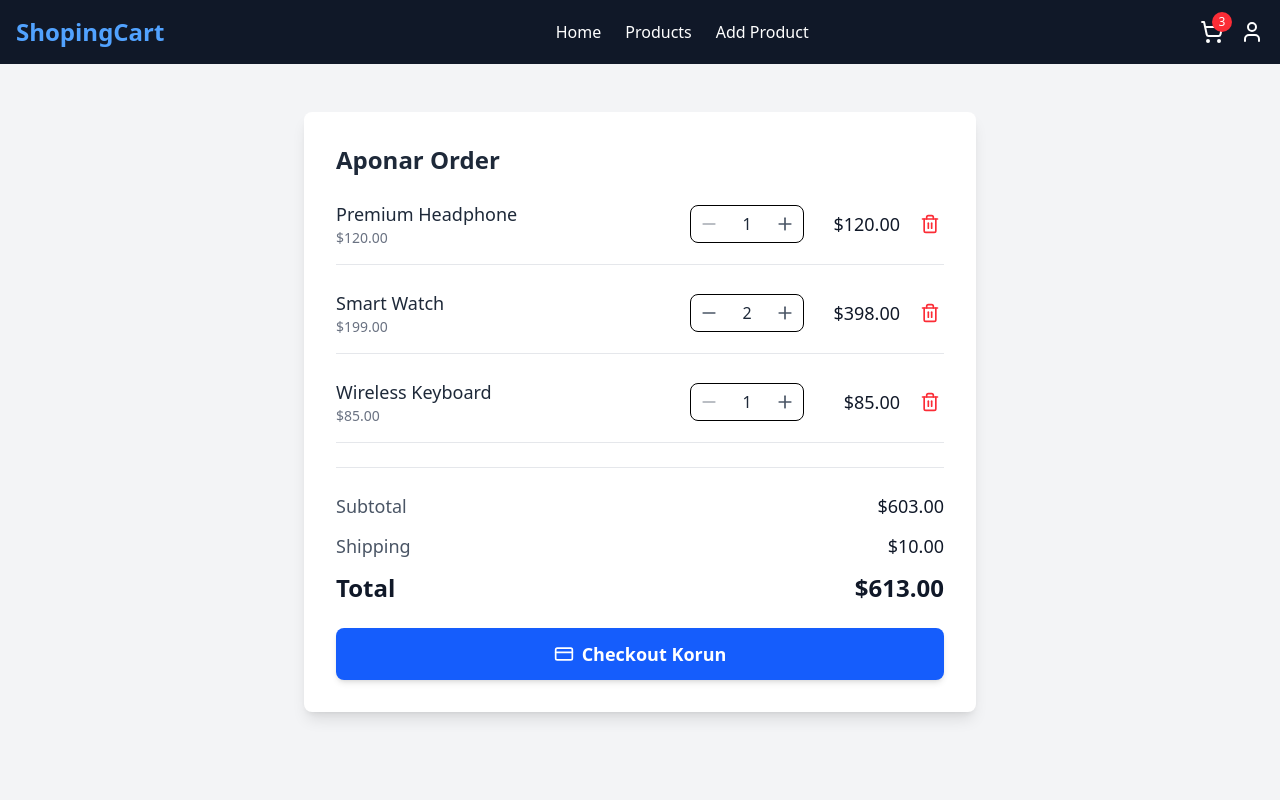
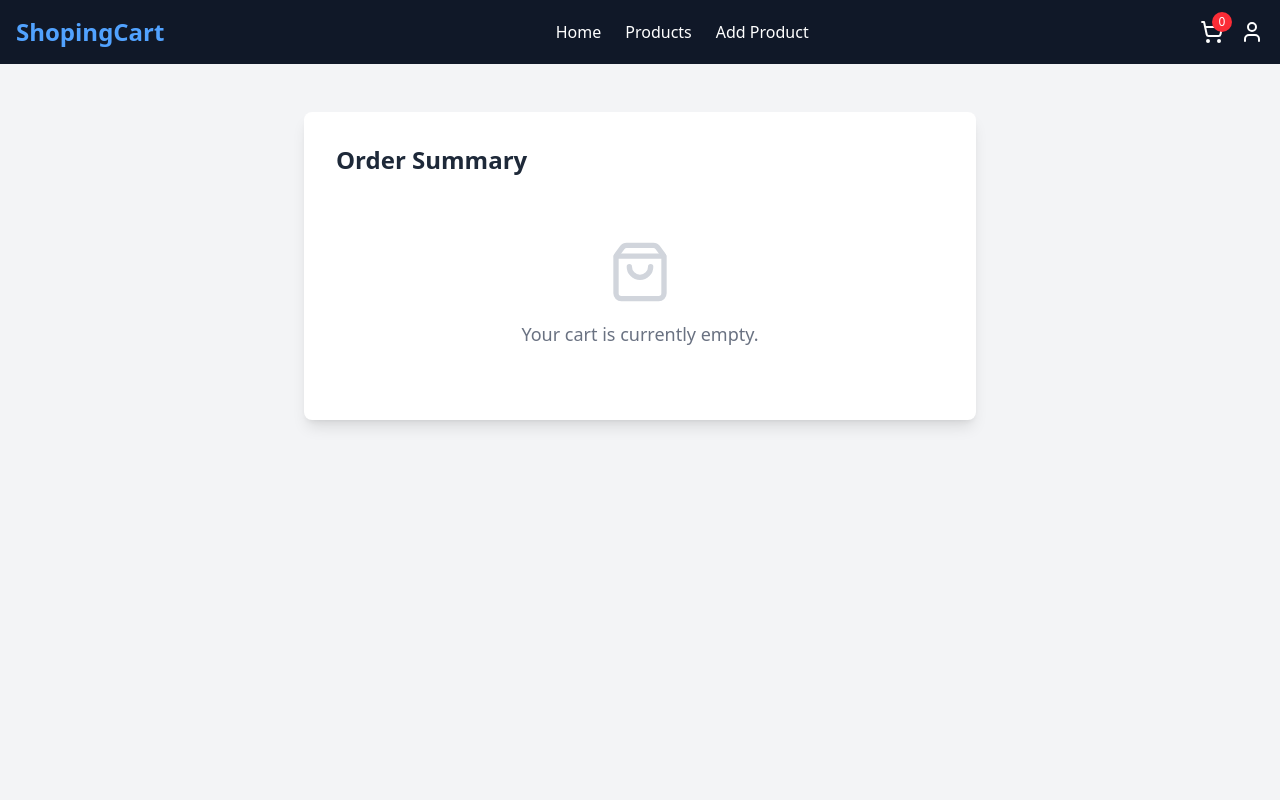
Before and after one commit to shanjid5566/add-to-card-redux, a React (Vite) app: page /cart in a window 1280 px wide. Shown: the top 800 px of the page. Built offline with nearby package versions, Linux system fonts and the light colour scheme.

Commit message:
Cart func added

```diff
--- a/src/components/Navbar.jsx
+++ b/src/components/Navbar.jsx
@@ -1,8 +1,10 @@
 import { Menu, ShoppingCart, User } from "lucide-react";
 import React from "react";
+import { useSelector } from "react-redux";
 import { Link, NavLink } from "react-router";
 
 const Navbar = () => {
+  const cart = useSelector((state) => state.cart);
   return (
     <nav className="bg-gray-900 text-white p-4 shadow-md">
       <div className="container mx-auto flex justify-between items-center">
@@ -43,7 +45,7 @@ const Navbar = () => {
             <ShoppingCart className="h-6 w-6" />
             {/* Cart count badge (optional) */}
             <span className="absolute -top-2 -right-2 bg-red-500 text-xs rounded-full h-5 w-5 flex items-center justify-center">
-              3
+              {cart.length}
             </span>
           </Link>
           <button
--- a/src/pages/Cart.jsx
+++ b/src/pages/Cart.jsx
@@ -1,14 +1,12 @@
-import React, { useState } from "react";
+import React from "react";
 // Import lucide-react icons
 import { Plus, Minus, Trash2, ShoppingBag, CreditCard } from "lucide-react";
-import { useSelector } from "react-redux";
-
-// Sample product-er data state-e rakha hocche
-const INITIAL_ITEMS = [
-  { id: 1, name: "Premium Headphone", price: 120.0, quantity: 1 },
-  { id: 2, name: "Smart Watch", price: 199.0, quantity: 2 },
-  { id: 3, name: "Wireless Keyboard", price: 85.0, quantity: 1 },
-];
+import { useSelector, useDispatch } from "react-redux";
+import {
+  removeFromCart,
+  increaseQuantity,
+  decreaseQuantity,
+} from "../redux/features/cart/cartSlice";
 
 /**
  * Order Summary Component
@@ -24,7 +22,7 @@ function OrderSummary({ items, onIncrease, onDecrease, onRemove }) {
 
   return (
     <div className="bg-white p-6 md:p-8 rounded-lg shadow-lg w-full">
-      <h2 className="text-2xl font-bold text-gray-800 mb-6">Aponar Order</h2>
+      <h2 className="text-2xl font-bold text-gray-800 mb-6">Order Summary</h2>
 
       {/* Item List */}
       <div className="space-y-6">
@@ -32,7 +30,7 @@ function OrderSummary({ items, onIncrease, onDecrease, onRemove }) {
           <div className="text-center py-10">
             <ShoppingBag className="h-16 w-16 text-gray-300 mx-auto" />
             <p className="mt-4 text-lg text-gray-500">
-              Aponar cart ekhon khali.
+                Your cart is currently empty.
             </p>
           </div>
         ) : (
@@ -44,7 +42,7 @@ function OrderSummary({ items, onIncrease, onDecrease, onRemove }) {
               {/* Item Details */}
               <div>
                 <h3 className="text-lg font-medium text-gray-800">
-                  {item.name}
+                  {item.title}
                 </h3>
                 <p className="text-sm text-gray-500">
                   ${item.price.toFixed(2)}
@@ -115,7 +113,7 @@ function OrderSummary({ items, onIncrease, onDecrease, onRemove }) {
           </div>
           <button className="w-full mt-6 bg-blue-600 text-white p-3 rounded-lg shadow-md text-lg font-bold hover:bg-blue-700 transition-colors duration-300 flex items-center justify-center space-x-2">
             <CreditCard className="h-5 w-5" />
-            <span>Checkout Korun</span>
+            <span>Checkout</span>
           </button>
         </>
       )}
@@ -128,39 +126,29 @@ function OrderSummary({ items, onIncrease, onDecrease, onRemove }) {
  */
 export default function Cart() {
   const cart = useSelector((state) => state.cart);
-  console.log(cart);
-  const [items, setItems] = useState(INITIAL_ITEMS);
+  console.log(cart)
+  const dispatch = useDispatch();
 
   // Quantity baranor function
   const handleIncreaseQuantity = (id) => {
-    setItems((currentItems) =>
-      currentItems.map((item) =>
-        item.id === id ? { ...item, quantity: item.quantity + 1 } : item
-      )
-    );
+    dispatch(increaseQuantity({ id }));
   };
 
   // Quantity komano function
   const handleDecreaseQuantity = (id) => {
-    setItems((currentItems) =>
-      currentItems.map((item) =>
-        item.id === id && item.quantity > 1
-          ? { ...item, quantity: item.quantity - 1 }
-          : item
-      )
-    );
+    dispatch(decreaseQuantity({ id }));
   };
 
   // Item remove korar function
   const handleRemoveItem = (id) => {
-    setItems((currentItems) => currentItems.filter((item) => item.id !== id));
+    dispatch(removeFromCart({ id }));
   };
 
   return (
     <div className="min-h-screen bg-gray-100 p-4 md:p-12 flex justify-center items-start">
       <div className="container mx-auto max-w-2xl">
         <OrderSummary
-          items={items}
+          items={cart}
           onIncrease={handleIncreaseQuantity}
           onDecrease={handleDecreaseQuantity}
           onRemove={handleRemoveItem}
```
